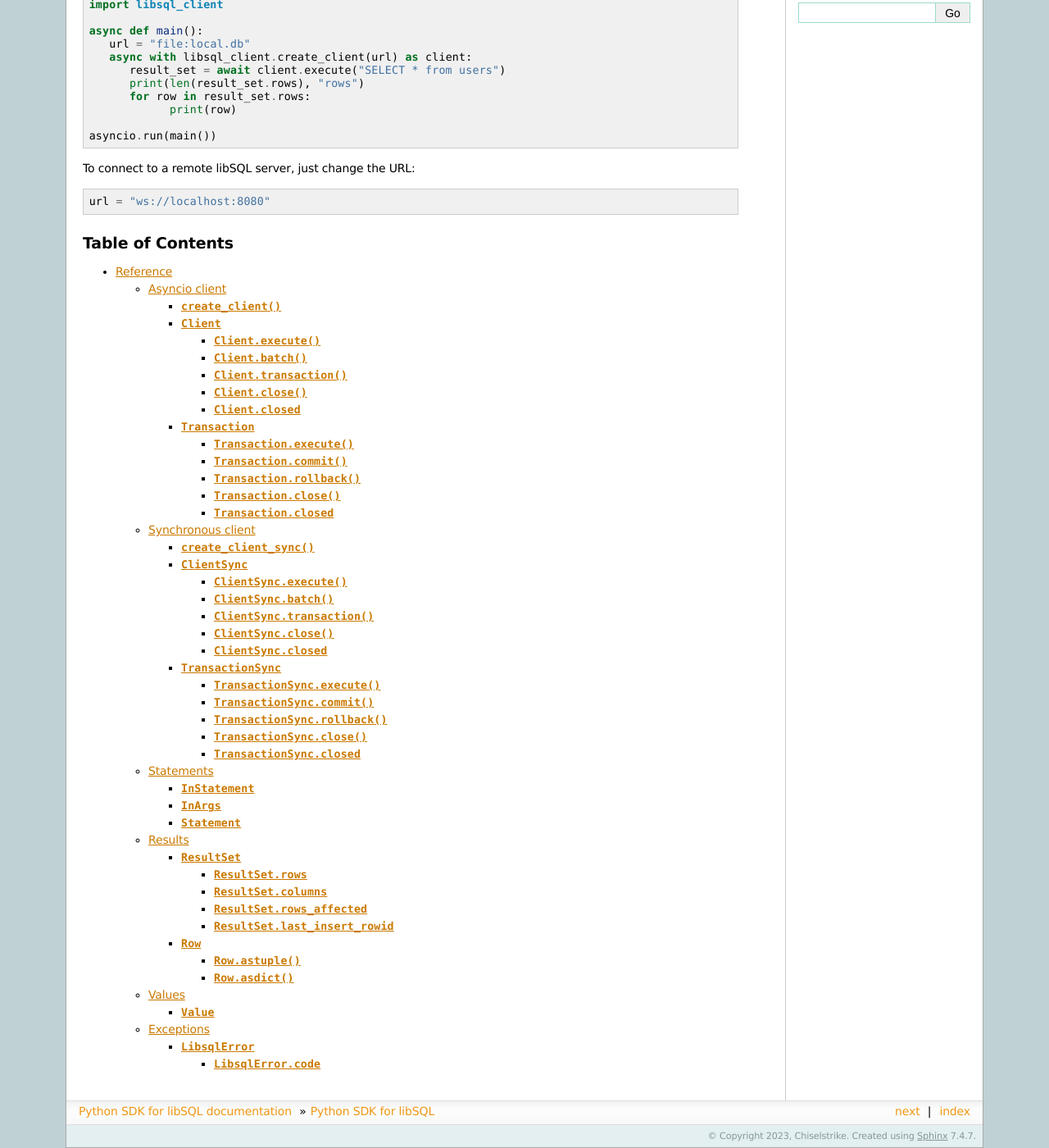
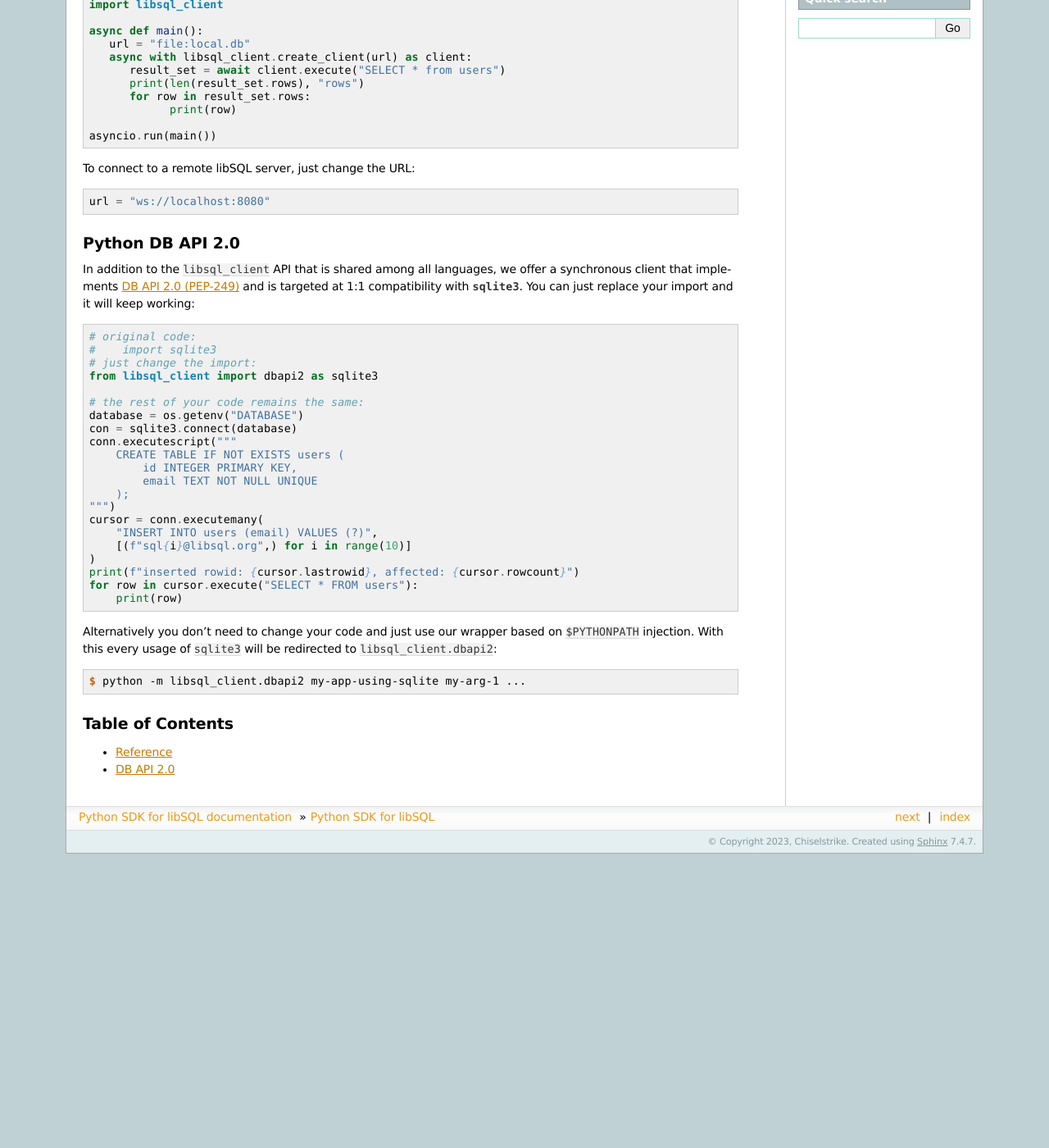
Before and after one commit to tursodatabase/libsql-client-py, a Sphinx documentation site: the page built from docs/index.rst, in a window 1280 px wide and 1400 px high, scrolled down 341 px. Shown: the whole window at 82% size. Built offline with Sphinx 7.4.7, drawn with Linux system fonts in a browser that asks for light colours; after the commit the page ends 1382 px from its top, so only the background shows below that.

Commit message:
Add dbapi2 docs

```diff
--- a/docs/conf.py
+++ b/docs/conf.py
@@ -13,7 +13,7 @@
 # -- General configuration ---------------------------------------------------
 # https://www.sphinx-doc.org/en/master/usage/configuration.html#general-configuration
 
-extensions = []
+extensions = ["sphinx.ext.intersphinx", "sphinx.ext.autodoc"]
 
 templates_path = ["_templates"]
 exclude_patterns = ["_build", "Thumbs.db", ".DS_Store"]
@@ -23,3 +23,7 @@
 
 html_theme = "sphinxdoc"
 html_static_path = ["_static"]
+
+intersphinx_mapping = {
+    'https://docs.python.org/3/': None,
+}
--- a/docs/index.rst
+++ b/docs/index.rst
@@ -37,10 +37,53 @@
    url = "ws://localhost:8080"
 
 -----------------
+Python DB API 2.0
+-----------------
+
+In addition to the ``libsql_client`` API that is shared among all languages,
+we offer a synchronous client that implements
+`DB API 2.0 (PEP-249) <https://peps.python.org/pep-0249>`_ and is targeted
+at 1:1 compatibility with :py:mod:`sqlite3`. You can just replace your import
+and it will keep working::
+
+   # original code:
+   #    import sqlite3
+   # just change the import:
+   from libsql_client import dbapi2 as sqlite3
+
+   # the rest of your code remains the same:
+   database = os.getenv("DATABASE")
+   con = sqlite3.connect(database)
+   conn.executescript("""
+       CREATE TABLE IF NOT EXISTS users (
+           id INTEGER PRIMARY KEY,
+           email TEXT NOT NULL UNIQUE
+       );
+   """)
+   cursor = conn.executemany(
+       "INSERT INTO users (email) VALUES (?)",
+       [(f"sql{i}@libsql.org",) for i in range(10)]
+   )
+   print(f"inserted rowid: {cursor.lastrowid}, affected: {cursor.rowcount}")
+   for row in cursor.execute("SELECT * FROM users"):
+       print(row)
+
+
+Alternatively you don't need to change your code and just use our wrapper
+based on ``$PYTHONPATH`` injection. With this every usage of ``sqlite3``
+will be redirected to ``libsql_client.dbapi2``:
+
+.. code-block:: console
+
+   $ python -m libsql_client.dbapi2 my-app-using-sqlite my-arg-1 ...
+
+
+-----------------
 Table of Contents
 -----------------
 
 .. toctree::
-   :maxdepth: 0
+   :maxdepth: 1
 
    reference
+   dbapi2
```
Also changed, not shown: docs/dbapi2.rst (added, +21 -0 lines).
